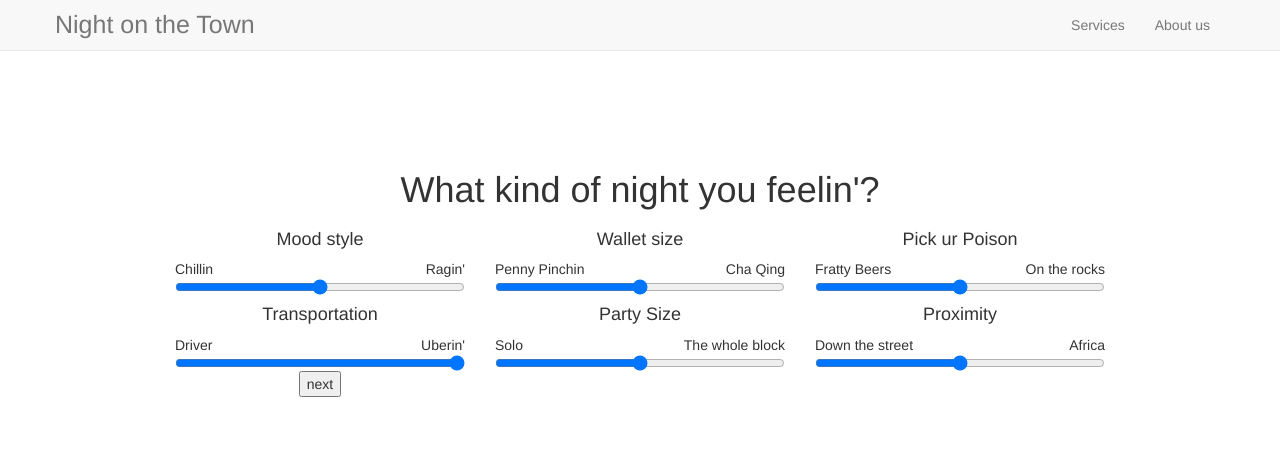
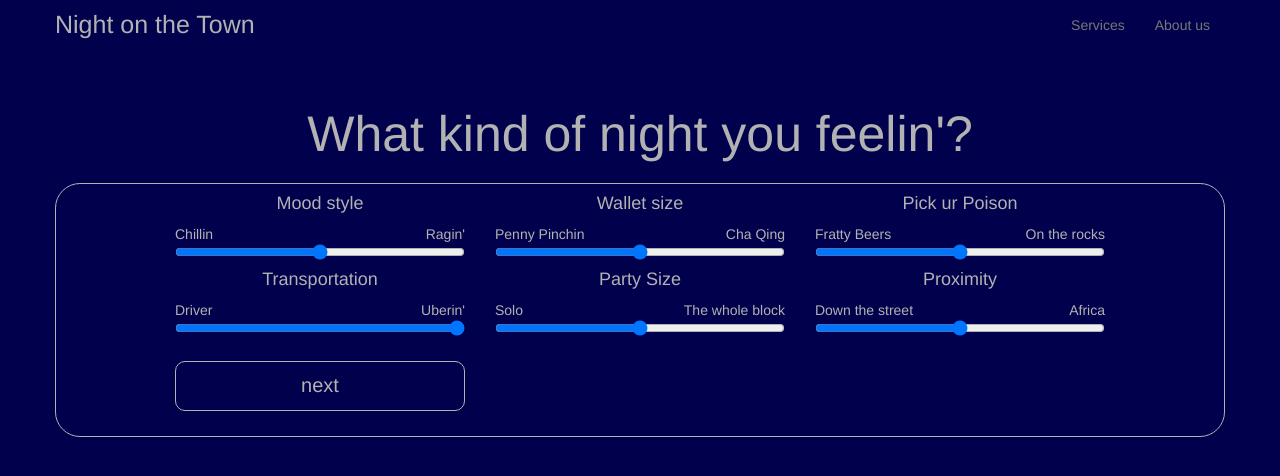
Before and after one commit to lilMango/Night-On-The-Town, a website: page public/index.html in a window 1280 px wide. Drawn offline with nearby package versions, Linux system fonts and the light colour scheme; some packages are replaced by stand-ins of ours.

Commit message:
Creating dark blue theme. ugly css yuck

```diff
--- a/public/partials/landingpage.html
+++ b/public/partials/landingpage.html
@@ -1,8 +1,8 @@
-  <div style="border-width:5px; padding-top:100px; min-width:500px">
+  <div style="border-width:5px; padding-top:25px; min-width:500px">
   </div>
 
-  <h1 class="text-center">What kind of night you feelin'?</h1>
-  <div class="container">
+  <h1 class="text-center title">What kind of night you feelin'?</h1>
+  <div class="container interactive-content">
 
 
     <div class="row text-center" style="margin-left:auto; margin-right:auto; max-width:960px">
@@ -58,7 +58,7 @@
       </div>
 
       <div class="col-md-4">
-        <button style="min-width:30px" ng-click="suggestions()">next</button>
+        <button class="btn" style="min-width:30px" ng-click="suggestions()">next</button>
       </div>
     </div><!--row-->
 
--- a/public/stylesheets/style.css
+++ b/public/stylesheets/style.css
@@ -1,16 +1,53 @@
+@THEME-DARK-BLUE : #00004c;
+@THEME-FONT-WHITE : #b2b2b2;
+
 body,html{
     /*height:100%;*/
-    /*background-color:green;*/
+    background-color: #00004c;
+    color:#b2b2b2;
 }
 
+.interactive-content {
+
+    border: 1px #b2b2b2 solid;
+    border-radius:25px;
+    color:#b2b2b2;
+}
 .main {
     padding:50px 10px;
 }
+h1 {
+    font:50px "Helvetica Neue","Open Sans",sans-serif;
+    font-weight:100;
+    padding: 10px 0px;
+    color: #b2b2b2;
+    text-align: center
+}
+.navbar-header {
+    background-color: #00004c;
+}
+.navbar-default {
+    background-color: #00004c;
+    border-color: #00004c;
+}
+
 
 #logo {
     font:25px "Helvetica Neue","Open Sans",sans-serif;
     font-weight:100;
     padding: 10px 0px;
+    color:#b2b2b2;
+}
+
+.btn {
+    min-width:30px;
+    width:100%;
+    margin:25px 0px;
+    border-radius:10px;
+    height:50px;
+    background-color : #00004c;
+    border : 1px #b2b2b2 solid;
+    font-size:20px;
 }
 .text-center {
     text-align:center;
```
